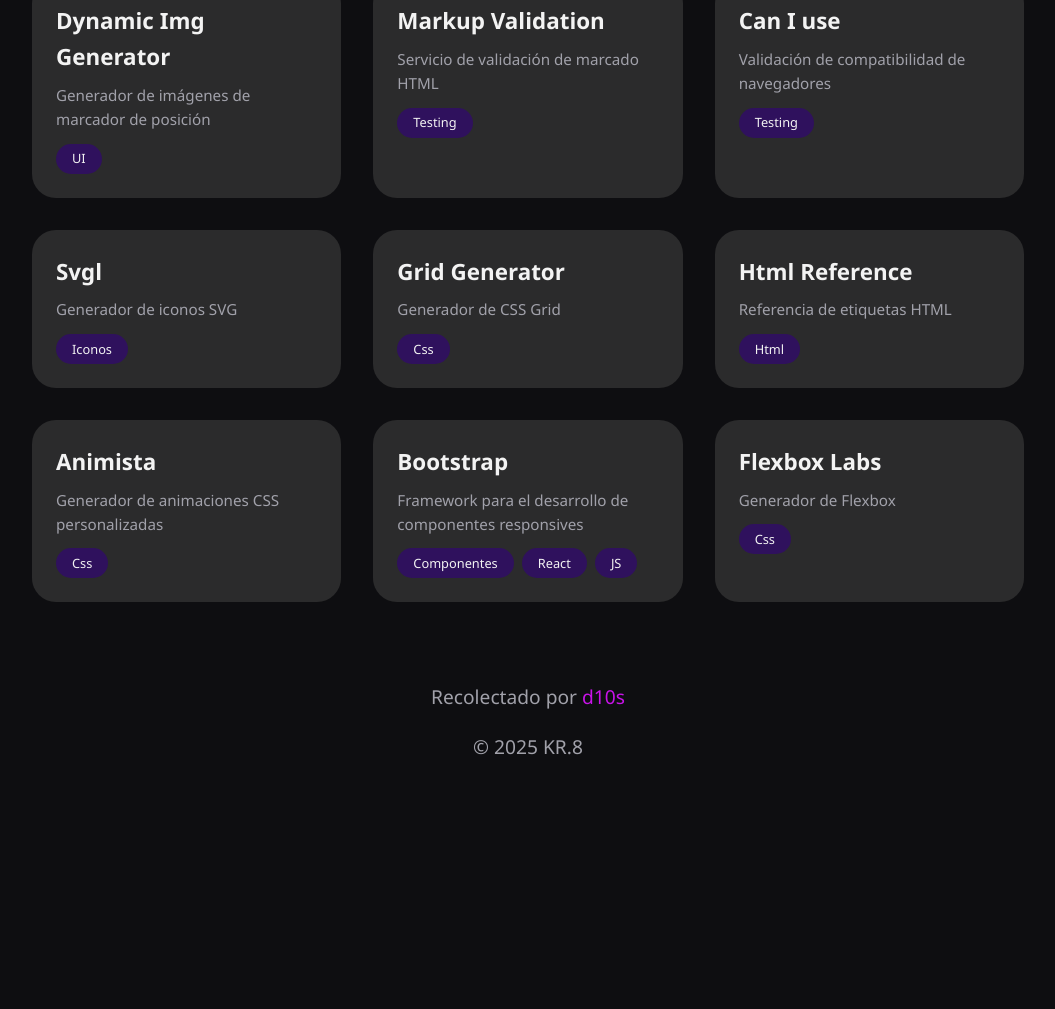
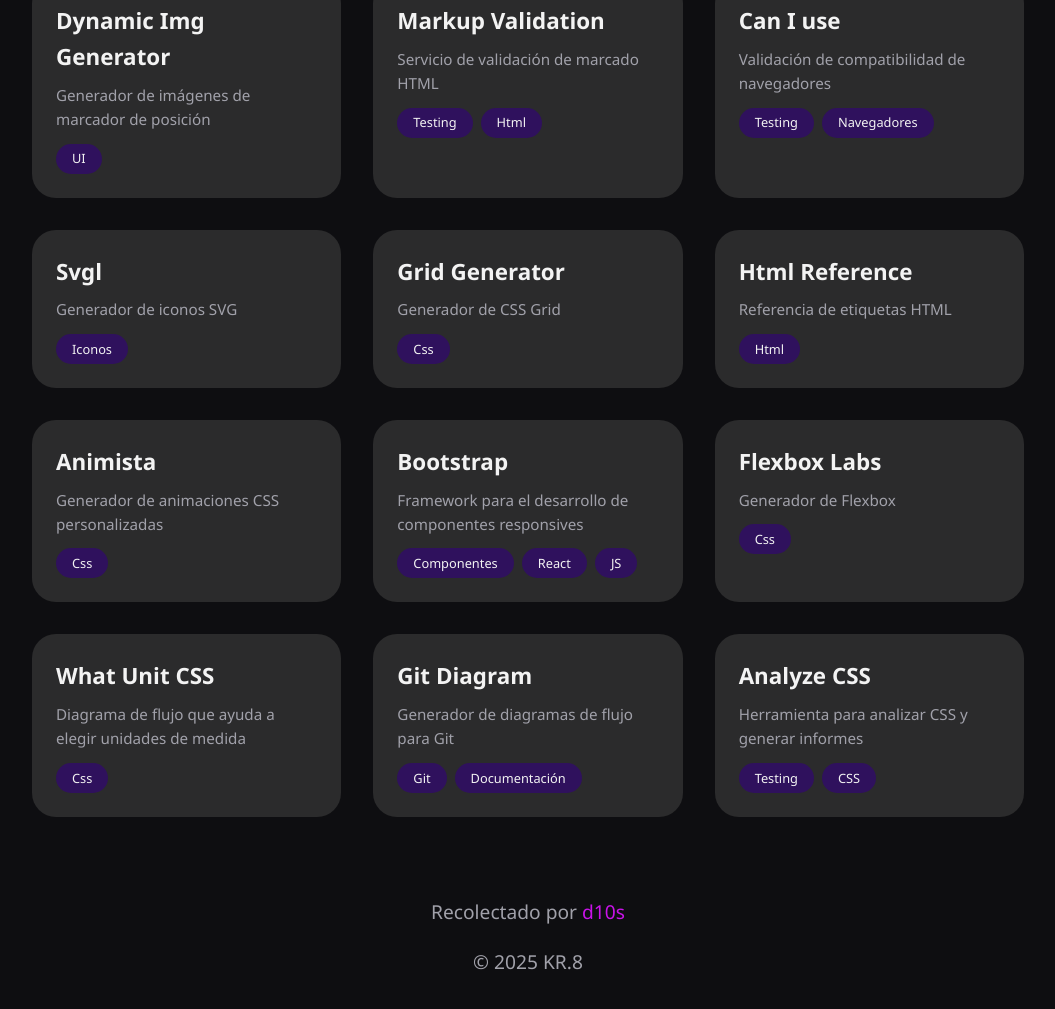
Before and after one commit to lmaKR8/RecursosDevs, a plain HTML site: page index.html in a window 1280 px wide. Shown: the part 1195-2204 px from the top of the page, without its empty margins (112-1167 px from the left). Before the commit the page ends 2009 px from the top, so only its background shows below. Drawn offline with Linux system fonts and the light colour scheme.

Commit message:
Actualizar subtítulo con enlace y añadir nuevas tarjetas de recursos en la sección de lista

```diff
--- a/index.html
+++ b/index.html
@@ -16,7 +16,7 @@
             Recursos <span class="header__highlight">Devs</span>
         </h1>
         <p class="header__subtitle">
-            Herramientas para el diseño y desarrollo web 🎯
+            Herramientas para el diseño y desarrollo web <a href="https://hips.hearstapps.com/hmg-prod/images/gandalf-juego-de-tronos-1534151930.gif">🎯</a>
         </p>
     </header>
 
@@ -189,6 +189,7 @@
                     </p>
                     <div class="card__tags">
                         <span class="tag">Testing</span>
+                        <span class="tag">Html</span>
                     </div>
                 </a>
             </article>
@@ -201,6 +202,7 @@
                     </p>
                     <div class="card__tags">
                         <span class="tag">Testing</span>
+                        <span class="tag">Navegadores</span>
                     </div>
                 </a>
             </article>
@@ -253,7 +255,7 @@
                 </a>
             </article>
 
-            <article class="card" data-tags="componentes">
+            <article class="card" data-tags="componentes react-js">
                 <a href="https://getbootstrap.com/" class="card__link" target="_blank" rel="noopener noreferrer">
                     <h2 class="card__title">Bootstrap</h2>
                     <p class="card__description">
@@ -278,6 +280,44 @@
                     </div>
                 </a>
             </article>
+
+            <article class="card" data-tags="css">
+                <a href="https://whatunit.com/" class="card__link" target="_blank" rel="noopener noreferrer">
+                    <h2 class="card__title">What Unit CSS</h2>
+                    <p class="card__description">
+                        Diagrama de flujo que ayuda a elegir unidades de medida
+                    </p>
+                    <div class="card__tags">
+                        <span class="tag">Css</span>
+                    </div>
+                </a>
+            </article>
+
+            <article class="card" data-tags="otros">
+                <a href="https://gitdiagram.com/" class="card__link" target="_blank" rel="noopener noreferrer">
+                    <h2 class="card__title">Git Diagram</h2>
+                    <p class="card__description">
+                        Generador de diagramas de flujo para Git
+                    </p>
+                    <div class="card__tags">
+                        <span class="tag">Git</span>
+                        <span class="tag">Documentación</span>
+                    </div>
+                </a>
+            </article>
+
+            <article class="card" data-tags="testing">
+                <a href="https://www.projectwallace.com/analyze-css?prettify=1" class="card__link" target="_blank" rel="noopener noreferrer">
+                    <h2 class="card__title">Analyze CSS</h2>
+                    <p class="card__description">
+                        Herramienta para analizar CSS y generar informes
+                    </p>
+                    <div class="card__tags">
+                        <span class="tag">Testing</span>
+                        <span class="tag">CSS</span>
+                    </div>
+                </a>
+            </article>
         </section>
     </main>
 
```
Also changed, not shown: 1 other file.
